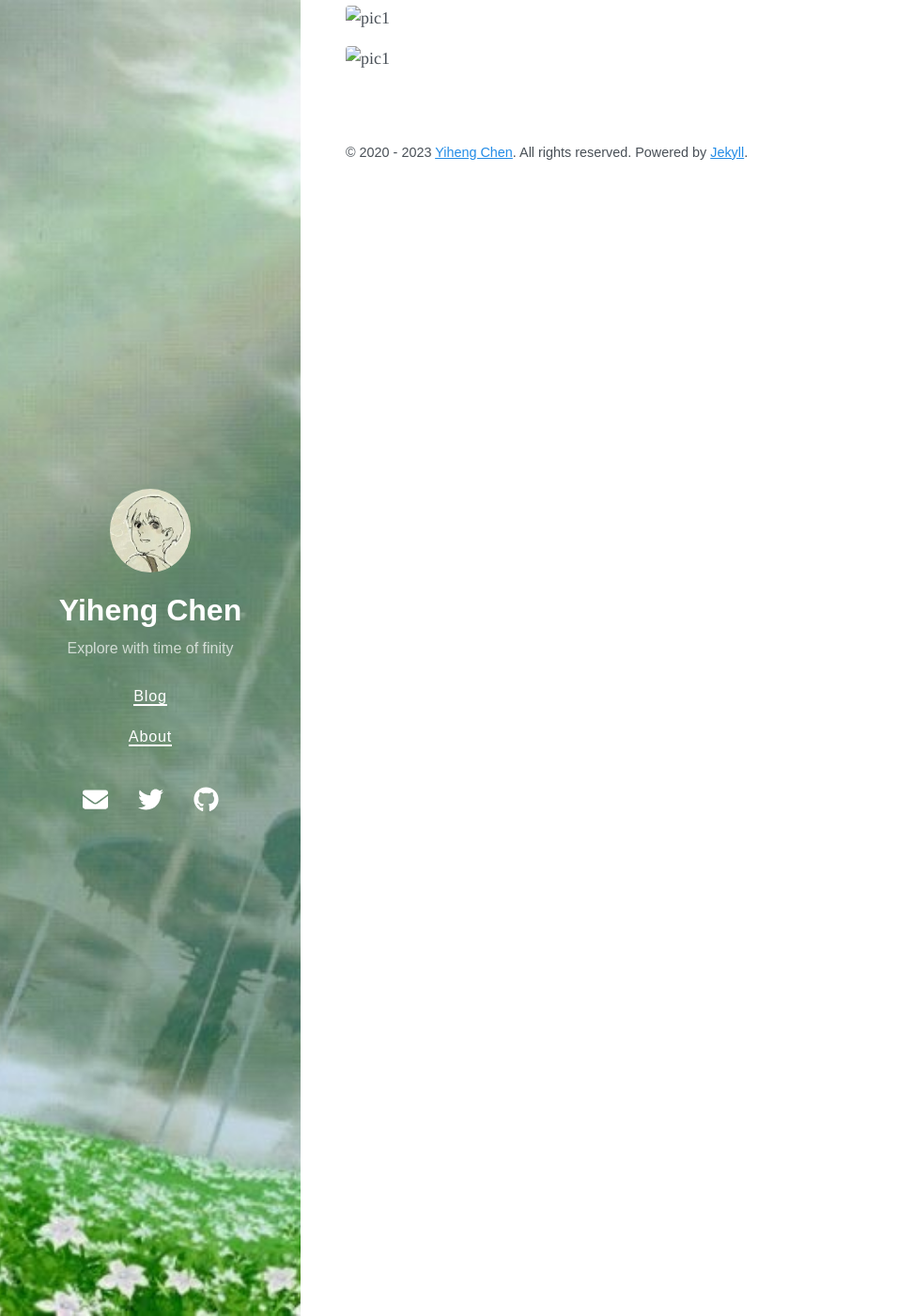
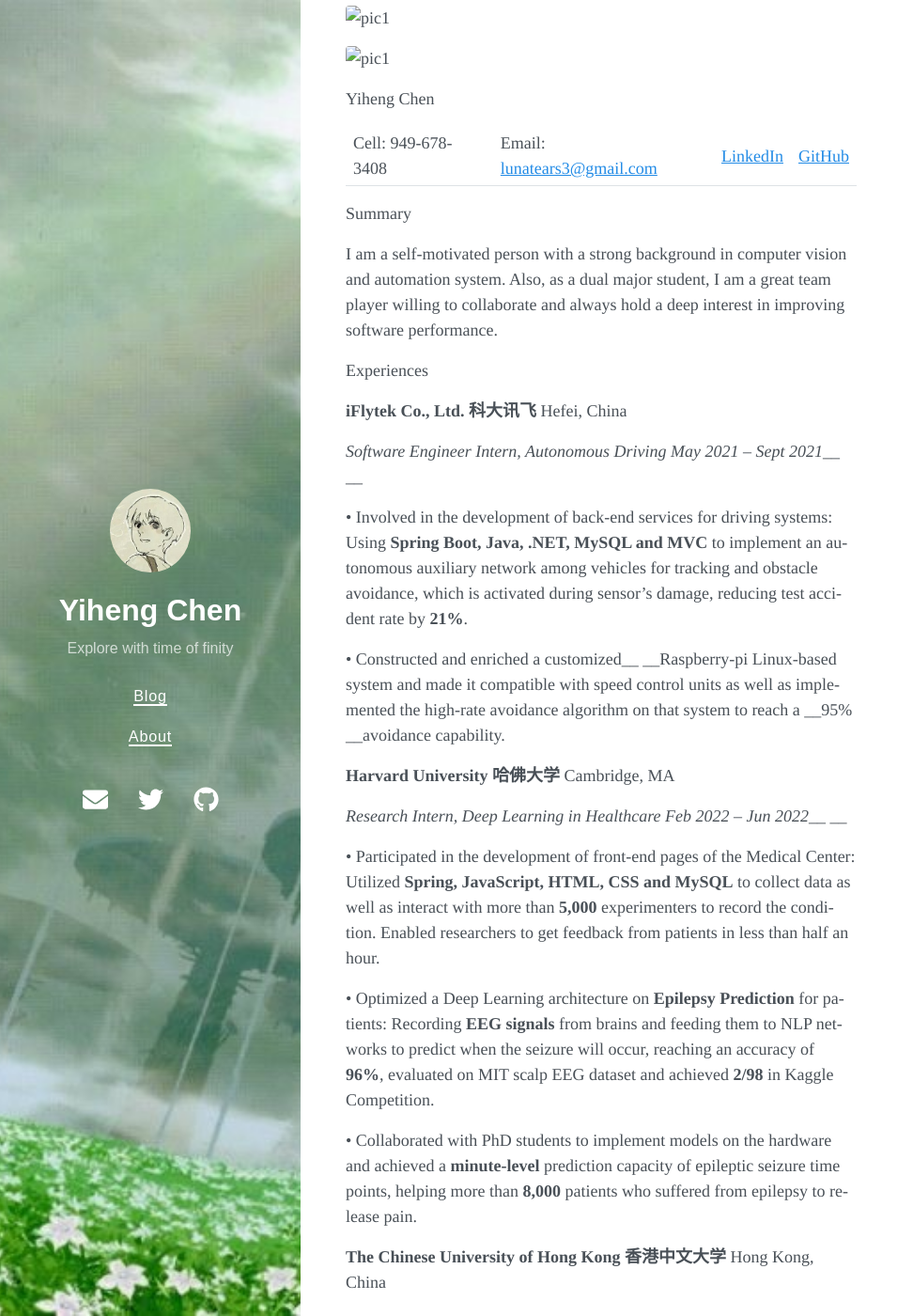
Before and after one commit to yihenc/yihenc.github.io, a Jekyll site: the page built from about.md, in a window 1280 px wide and 1400 px high, scrolled down 265 px. Shown: the whole window at 94% size, without its empty margins (0-972 px from the left). Built offline with Jekyll 4.4.1, drawn with Linux system fonts in a browser that asks for light colours; nearby versions of some CDN libraries; some of the changed text lies outside the part shown.

Commit message:
Add files via upload

```diff
--- a/about.md
+++ b/about.md
@@ -10,3 +10,70 @@
 ![pic1](exp2.jpg)
 ![pic1](exp3.jpg)
 ![pic1](skills.jpg)
+
+
+
+
+
+Yiheng Chen
+
+Cell: 949\-678\-3408  |  Email: [lunatears3@gmail\.com](mailto:lunatears3@gmail.com)  |  [LinkedIn](https://www.linkedin.com/in/yiheng-chen-840345247/)  |  [GitHub](https://github.com/maakabaka)
+
+Summary
+
+I am a self\-motivated person with a strong background in computer vision and automation system\. Also, as a dual major student, I am a great team player willing to collaborate and always hold a deep interest in improving software performance\.
+
+<a id="OLE_LINK2"></a>Experiences
+
+<a id="_Hlk117003123"></a>__iFlytek Co\., Ltd\. 科大讯飞__	Hefei, China
+
+<a id="_Hlk117003181"></a>*Software Engineer Intern, Autonomous Driving*	*May 2021 – Sept 2021*__                                              __
+
+<a id="_Hlk117003542"></a>• Involved in the development of back\-end services for driving systems: Using __Spring Boot, Java, \.NET, MySQL and MVC__ to implement an autonomous auxiliary network among vehicles for tracking and obstacle avoidance, which is activated during sensor’s damage, reducing test accident rate by __21%__\.
+
+• Constructed and enriched a customized__ __Raspberry\-pi Linux\-based system and made it compatible with speed control units as well as implemented the high\-rate avoidance algorithm on that system to reach a __95% __avoidance capability\.
+
+__Harvard University 哈佛大学__	Cambridge, MA
+
+<a id="_Hlk117007201"></a><a id="_Hlk117007227"></a>*Research Intern, Deep Learning in Healthcare*	*Feb 2022 – Jun 2022*__                                              __
+
+• Participated in the development of front\-end pages of the Medical Center: Utilized __Spring, JavaScript, HTML, CSS and MySQL__ to collect data as well as interact with more than __5,000__ experimenters to record the condition\. Enabled researchers to get feedback from patients in less than half an hour\.
+
+• Optimized a Deep Learning architecture on __Epilepsy Prediction__ for patients: Recording __EEG signals__ from brains and feeding them to NLP networks to predict when the seizure will occur, reaching an accuracy of __96%__, evaluated on MIT scalp EEG dataset and achieved __2/98__ in Kaggle Competition\.
+
+•	Collaborated with PhD students to implement models on the hardware and achieved a __minute\-level__ prediction capacity of epileptic seizure time points, helping more than __8,000__ patients who suffered from epilepsy to release pain\.
+
+__The Chinese University of Hong Kong 香港中文大学__	Hong Kong, China
+
+*Research Assistant, Deep Learning in Chip industry*	*Jan 2021 – May 2021*
+
+• Implemented multiple functions for the back\-end of the Chip Layout examining system: Utilized __Spring Boot, MySQL,__
+
+__Mybatis__ to implement functions such as authentication, graph connecting, polygons tracking and product detail display\.
+
+• Proposed a Deep Learning architecture using __GAN__ for Chip Layout Auto\-Design, training models on a 100k\-size VLSI image database to fully automate transistors’ generation and eventually reaching a __92% credibility__, which largely saved human hours by __31%__ for manual calibration\.
+
+• Completely automated a back\-end database for __image data searching__: Using __C\#, \.NET, Azure, Vault, MVC__ and __Microsoft SQL__ for data auto\-management, saving $20k per month for server maintenance\.
+
+Skills
+
+<a id="_Hlk117001267"></a>__• Languages__: C\+\+, Java, Python, C, JavaScript, C\#, \.NET, R, HTML, CSS, Go
+
+• __Tools__: Spring, Spring MVC, Django, Flask, Git, Docker, Vue\.js, React, PyTorch, OpenCV, MySQL, MongoDB, SQL Server
+
+Education
+
+__University of California, Irvine 加州大学尔湾分校__	Irvine, CA
+
+*M\.E\. Computer Engineering*	*Expected Mar 2024*__                                              __
+
+__University of Science and Technology of China 中国科技大学__	Hefei, China
+
+*B\.S\. Computer Science,  B\.E Automation                                                           Jun 2022*
+
+*Related Courses: Data Structure, Algorithm Analysis, Deep Learning, Parallel Computing, Probability and Statistics*
+
+Honors
+
+- National Scholarship \(2021\) | the Second Prize of Mathematical Olympiad \(2020\)
+- the First Prize of National Hacker Game \(2020\) | the First Prize of Web Code Contest \(2019\)
```
